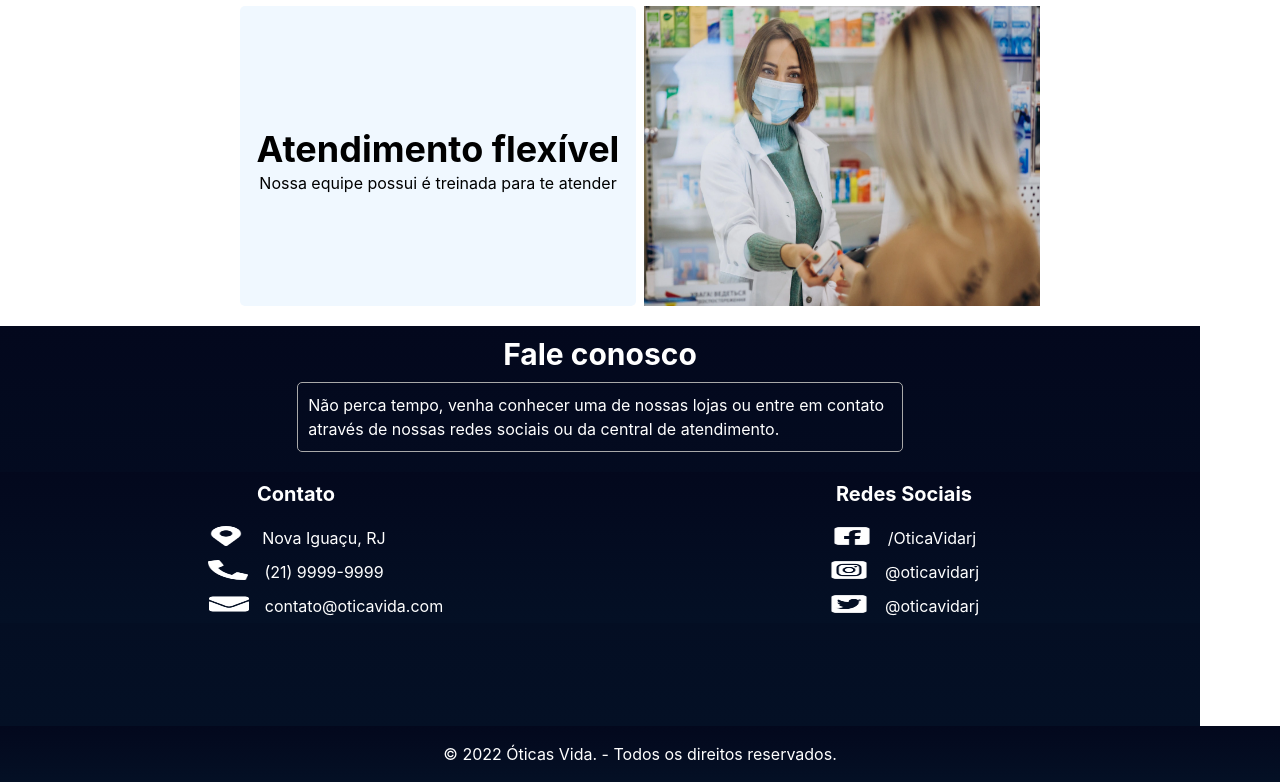
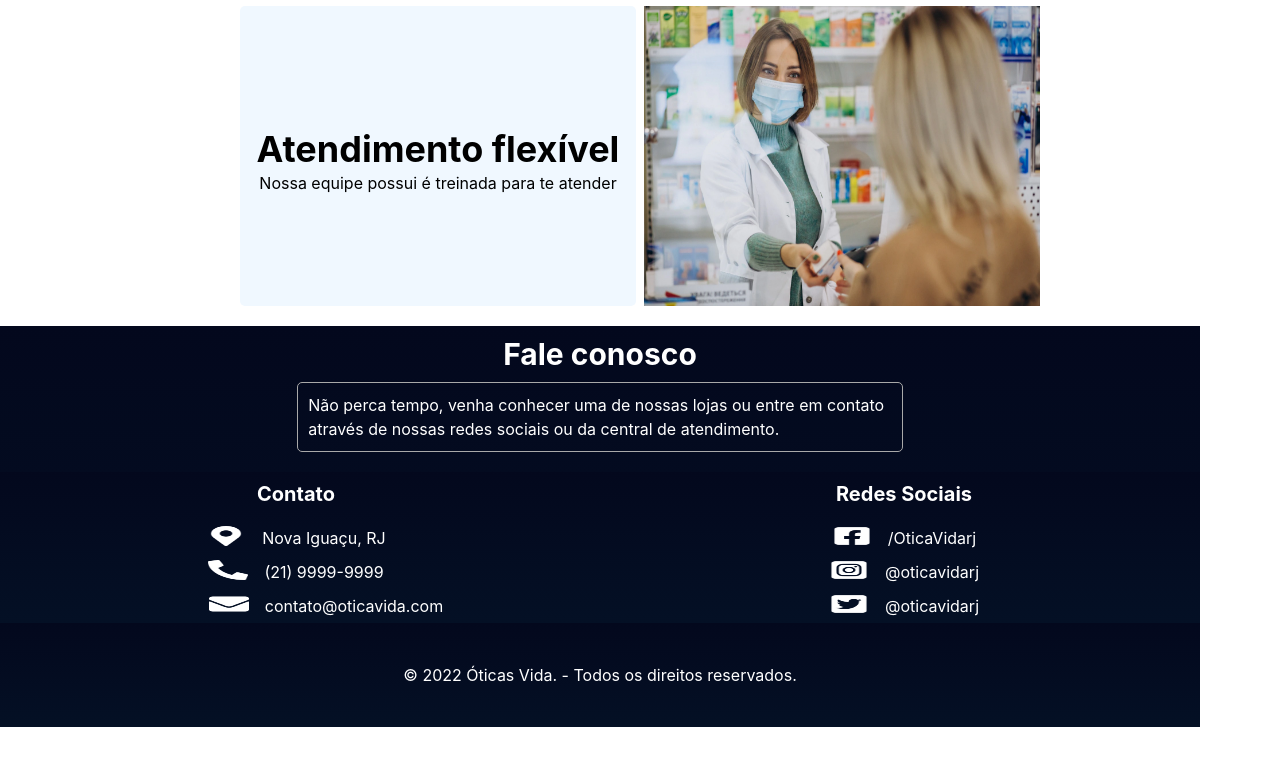
Before and after one commit to owesleymauricio/oticaComChakraUI, a Next.js app in the folder otica/: page / in a window 1280 px wide. Shown: the part 1829-2611 px from the top of the page. After the commit the page ends 2556 px from the top, so only its background shows below. Built offline with nearby package versions, Linux system fonts and the light colour scheme.

Commit message:
agora foi

```diff
--- a/otica/src/app/page.tsx
+++ b/otica/src/app/page.tsx
@@ -1,7 +1,7 @@
 
 import React, { useEffect, useState } from "react";
 import Conteudo from "@/components/conteudo";
-import Rodape from "@/components/rodape";
+
 import Topo from "@/components/topo";
 
 
@@ -11,7 +11,6 @@ export default function Home() {
     <>
       <Topo />
       <Conteudo />
-      <Rodape />
     </>
   );
 }
--- a/otica/src/components/conteudo/secaoContato/index.tsx
+++ b/otica/src/components/conteudo/secaoContato/index.tsx
@@ -230,6 +230,20 @@ float={'left'}
 
 
         </SimpleGrid>
+        <Box
+      as="footer"
+      width="100%"
+      bgGradient='linear( #03081d, #041025)'
+      color="white"
+      py="10"
+
+      px={{ base: "4", md: "8" }}
+      textAlign="center"
+    >
+      <Text>
+        &copy; 2022 Óticas Vida. - Todos os direitos reservados.
+      </Text>
+    </Box>
       </Flex>
     </>
   )
--- a/otica/src/components/rodape/index.tsx
+++ /dev/null
@@ -1,22 +0,0 @@
-import { Box, Text } from '@chakra-ui/react';
-import React from 'react'
-
-function Rodape() {
-  return (
-    <Box
-      as="footer"
-      width="100%"
-      bgGradient='linear( #03081d, #041025)'
-      color="white"
-      py="4"
-      px={{ base: "4", md: "8" }}
-      textAlign="center"
-    >
-      <Text>
-        &copy; 2022 Óticas Vida. - Todos os direitos reservados.
-      </Text>
-    </Box>
-  )
-}
-
-export default Rodape;
```
